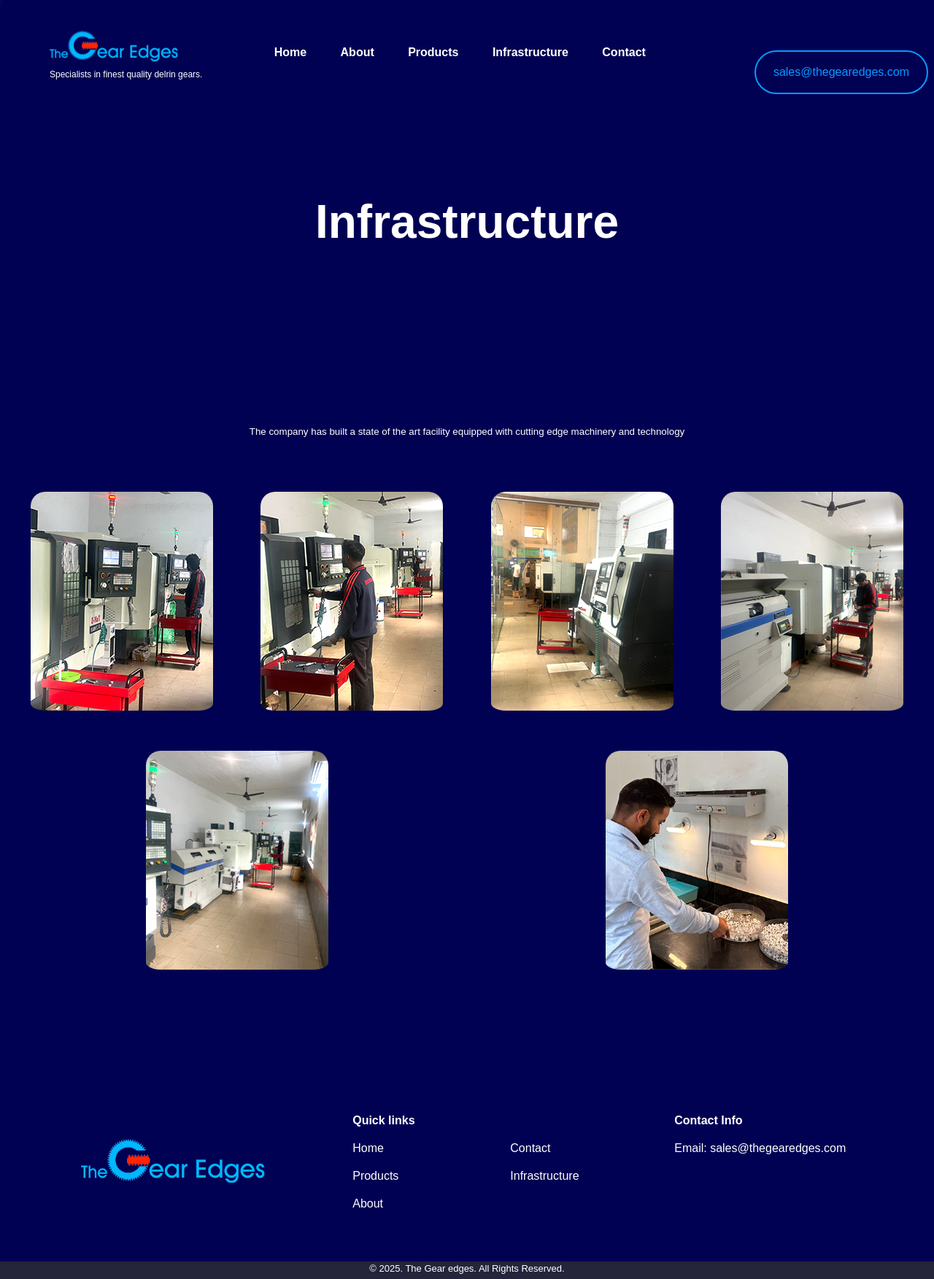
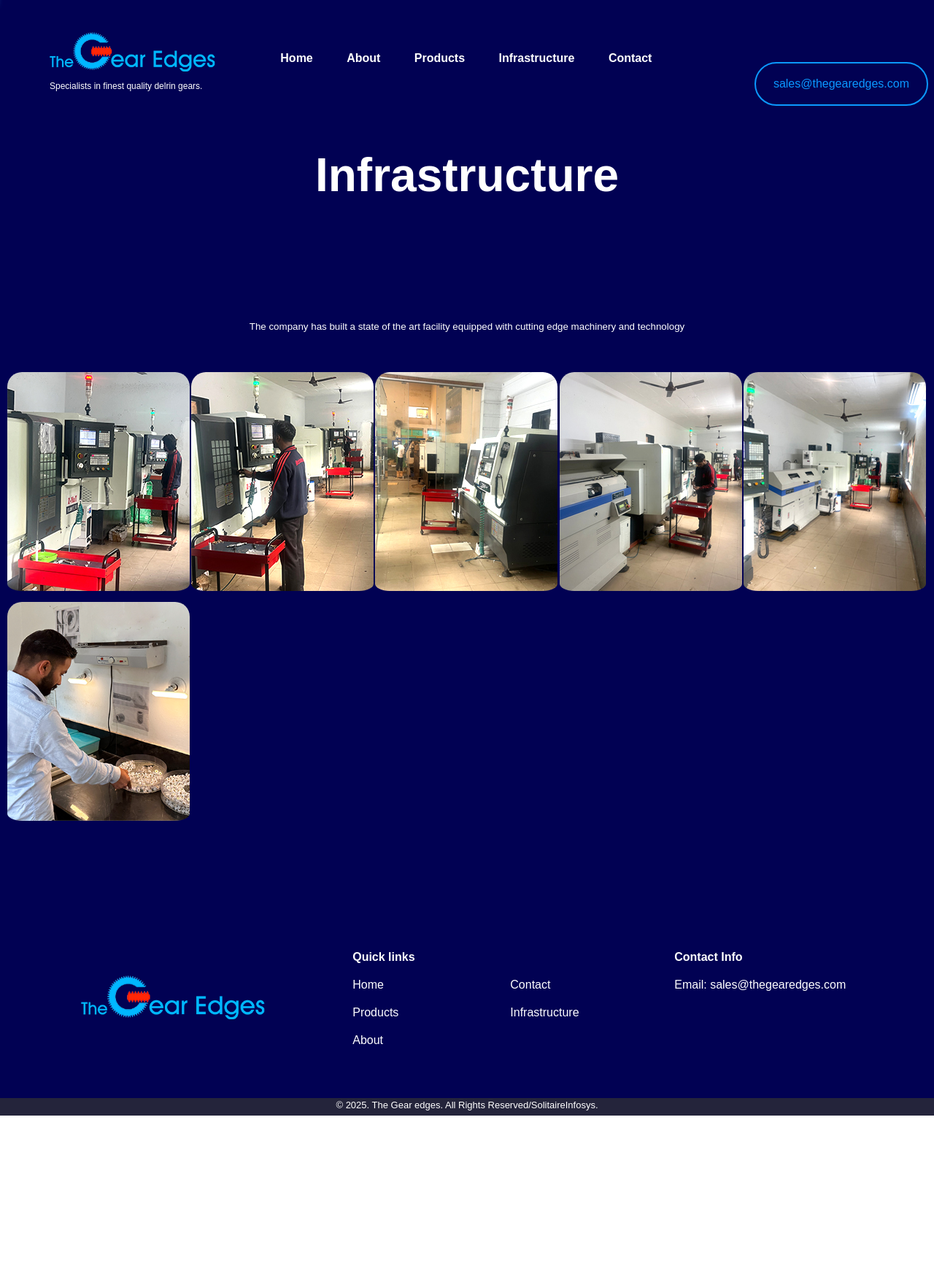
Before and after one commit to Anmolashish/The-Gear-edges, a Next.js app: page /infrastructure in a window 1280 px wide. Shown: the whole page at 73% size. After the commit the page ends 1529 px from the top, so only its background shows below. Built offline with nearby package versions, Linux system fonts and the light colour scheme; a web font is replaced by a local one.

Commit message:
first commit

```diff
--- a/components/HomeFooter.jsx
+++ b/components/HomeFooter.jsx
@@ -51,7 +51,7 @@ export default function HomeFooter() {
       </div>
 
       <div className="lower-footer-tape">
-        © 2025. The Gear edges. All Rights Reserved.
+        © 2025. The Gear edges. All Rights Reserved/SolitaireInfosys.
       </div>
     </div>
   );
--- a/components/InfrastructureCard.jsx
+++ b/components/InfrastructureCard.jsx
@@ -1,12 +1,10 @@
-import Image from "next/image";
+ import Image from "next/image";
 import React from "react";
 
 export default function InfrastructureCard(props) {
   return (
-    <div className="infrastructure-card">
-      <div className="card-image">
-        <Image width={300} height={300} src={props.image} alt={props.name} />
-      </div>
+    <div className="card-image">
+      <Image width={300} height={300} src={props.image} alt={props.name} />
     </div>
   );
 }
--- a/components/InfrastucturePage.jsx
+++ b/components/InfrastucturePage.jsx
@@ -5,27 +5,23 @@ import "@/styles/contact-style.css";
 export default function InfrastucturePage() {
   return (
     <div className="infrastructure-page">
+      <div className="card-grid">
         <ContactCard
           heading={"RECENT POSTS"}
           image={
             "https://img.icons8.com/ios-filled/50/FFFFFF/circled-envelope.png"
           }
-        description={`1. Assembly
-        2. Cleaning
-        3. Gear Inspection`}
+          description={`1. Assembly\n2. Cleaning\n3. Gear Inspection`}
           button={"Explore"}
           info={"sales@thegearedges.com"}
           link={"mailto:sales@thegearedges.com"}
         />
-
         <ContactCard
           heading={"ARCHIVES"}
           image={
             "https://img.icons8.com/ios-filled/50/FFFFFF/circled-envelope.png"
           }
-        description={`1. July 2023
-        2. June 2023
-        3. March 2017`}
+          description={`1. July 2023\n2. June 2023\n3. March 2017`}
           button={"Explore"}
           info={"sales@thegearedges.com"}
           link={"mailto:sales@thegearedges.com"}
@@ -40,6 +36,8 @@ export default function InfrastucturePage() {
           info={"sales@thegearedges.com"}
           link={"mailto:sales@thegearedges.com"}
         />
+        {/* Add more ContactCard components here to fill the 3x3 grid */}
+      </div>
     </div>
   );
 }
--- a/components/Navbar.jsx
+++ b/components/Navbar.jsx
@@ -20,8 +20,8 @@ export default function Navbar() {
           <div className="navbar-logo">
             <Link href={"/"}>
               <Image
-                width={300}
-                height={300}
+                width={600}
+                height={600}
                 src="/Images/update-gearlogo- (1).png"
                 alt="The Gear Man Edges"
                 className="logo-image"
--- a/contactComponents/ContactPage3.jsx
+++ b/contactComponents/ContactPage3.jsx
@@ -1,4 +1,4 @@
-"use client";
+ "use client";
 import React, { useState } from "react";
 
 export default function ContactPage3() {
--- a/package.json
+++ b/package.json
@@ -18,7 +18,7 @@
     "react-dom": "^19.0.0",
     "react-hook-form": "^7.54.2",
     "react-top-loading-bar": "^3.0.2",
-    "resend": "^4.1.2"
+    "resend": "^4.4.1"
   },
   "devDependencies": {
     "@eslint/eslintrc": "^3",
--- a/styles/about-style.css
+++ b/styles/about-style.css
@@ -18,7 +18,7 @@
 }
 
 .about-header-div {
-  height: 40vh;
+  height: 20vh;
   width: 100%;
   /* background-image: linear-gradient(rgba(0, 0, 0, 0.5), rgba(0, 0, 0, 0.5)),
     url("/Images/about-background.jpg");
--- a/styles/contact-style.css
+++ b/styles/contact-style.css
@@ -7,6 +7,12 @@
 
   --contact-section-small-size: clamp(14px, 2vw, 16px);
   --big-text: clamp(2rem, 8vw, 4rem);
+}
+.card-grid {
+  display: grid;
+  grid-template-columns: repeat(3, 1fr);
+  gap: 24px;
+  padding: 24px;
 }
 
 .contact-page-1 {
--- a/styles/globals.css
+++ b/styles/globals.css
@@ -38,15 +38,14 @@
 }
 
 .navbar-logo {
-  /* width: 20%; */
-  display: flex;
+   display: flex;
   align-items: start;
   flex-direction: column;
 }
 
 .logo-image {
   width: auto;
-  height: 3.5rem;
+  height: 4.5rem;
   filter: brightness(1.4) saturate(1.5);
 }
 
```
Also changed, not shown: 1 other file (tests, documents, lock files or other folders). Lines whose indentation alone changed are shown as unchanged.
